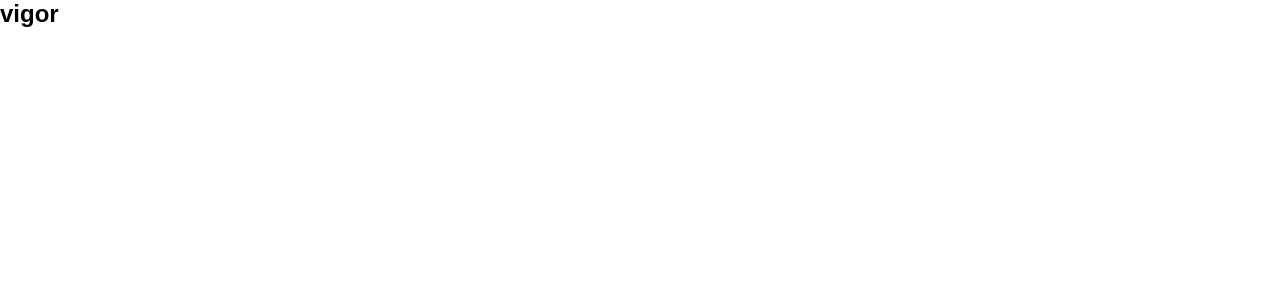
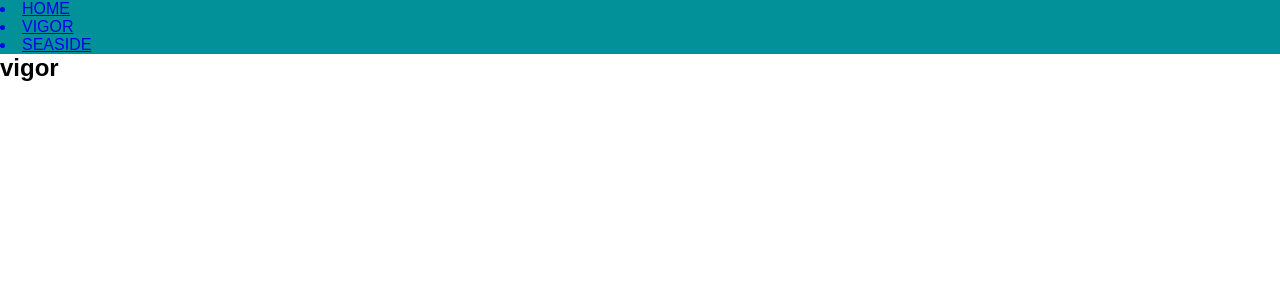
Before and after one commit to MendesIsrael/nextts-instituto, a Next.js app in the folder instituto/: page /vigor in a window 1280 px wide. Shown: the top 300 px of the page. Built offline with nearby package versions, Linux system fonts and the light colour scheme.

Commit message:
Colocando a estrutura do menu
tag link, mas ainda não foi estilizado

```diff
--- a/instituto/src/components/navBar.tsx
+++ b/instituto/src/components/navBar.tsx
@@ -1,15 +1,12 @@
 import Link from "next/link"
+import { Button, Menu } from "../styles/components/navBar"
 
 export default function NavBar() {
   return (
-    <>
-    <nav>
-      <ul>
-        <li>
-          <Link></Link>
-        </li>
-      </ul>
-    </nav>
-    </>
+    <Menu>
+      <Link href={'/'}><Button>HOME</Button></Link>
+      <Link href={'/vigor'}><Button>VIGOR</Button></Link>
+      <Link href={'/seaside'}><Button>SEASIDE</Button></Link>
+    </Menu>
   )
 }
--- a/instituto/src/pages/_app.tsx
+++ b/instituto/src/pages/_app.tsx
@@ -1,4 +1,5 @@
 import type { AppProps } from 'next/app'
+import NavBar from '../components/navBar'
 import { globalStyles } from '../styles/global'
 
 globalStyles()
@@ -6,6 +7,7 @@ globalStyles()
 export default function App({ Component, pageProps }: AppProps) {
   return (
     <section>
+      <NavBar/>
       <Component {...pageProps} />
     </section>
   )
--- /dev/null
+++ b/instituto/src/styles/components/navBar.ts
@@ -0,0 +1,9 @@
+import { styled } from "..";
+
+export const Menu = styled('div', {
+
+})
+
+export const Button = styled('li', {
+  backgroundColor: '$blue300'
+})
```
